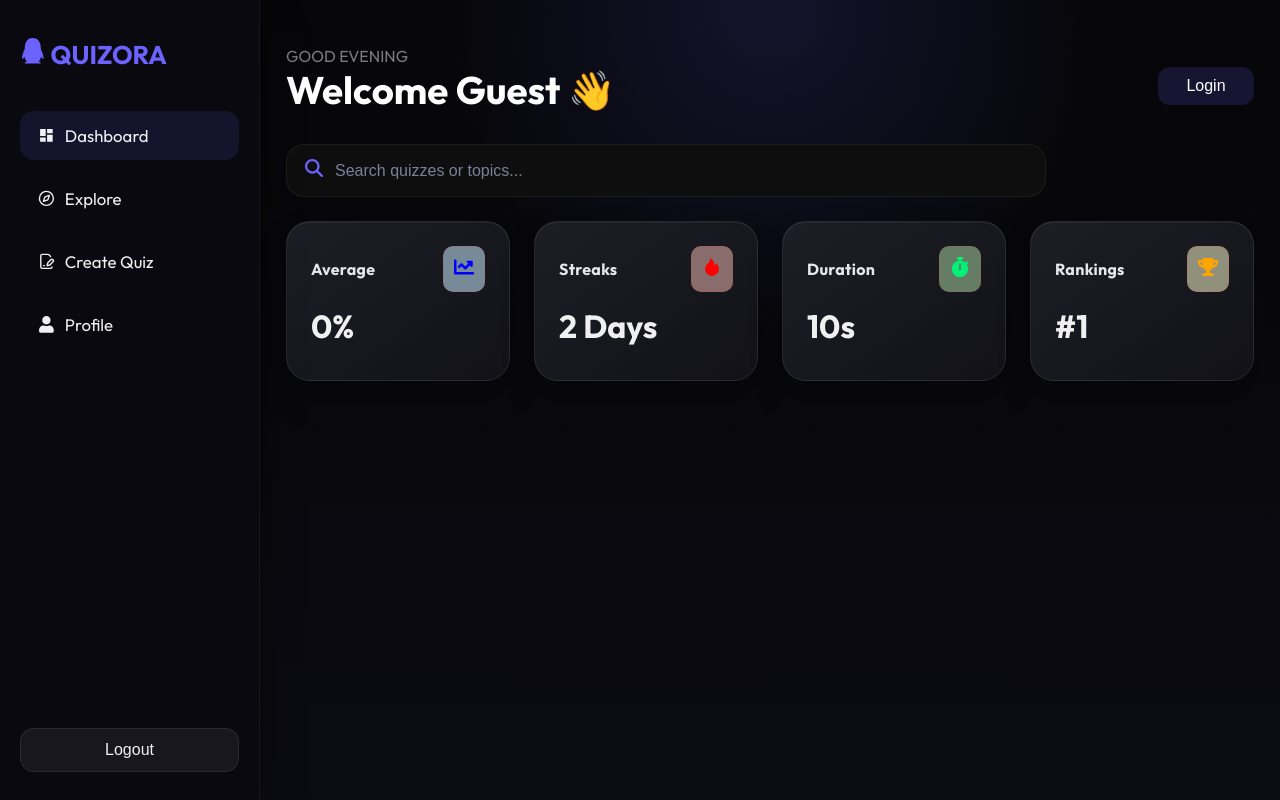
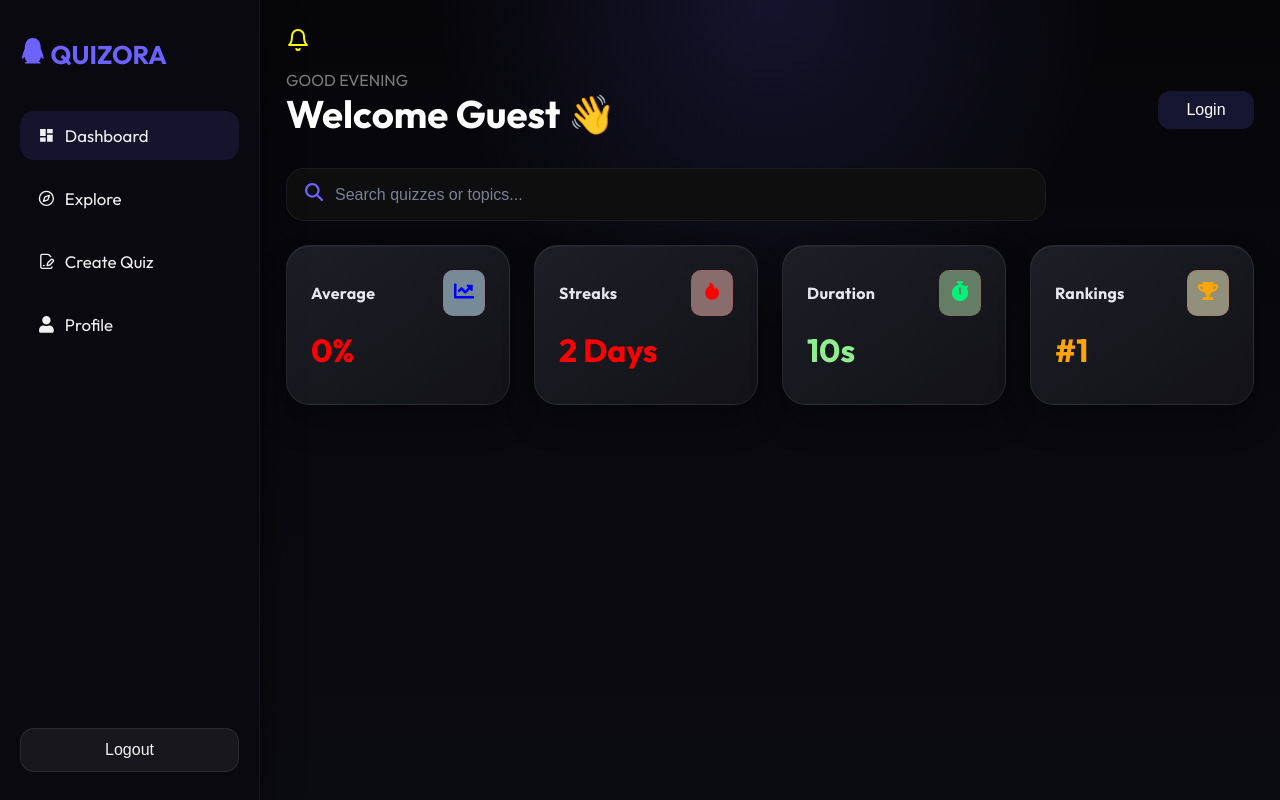
Before and after one commit to Tammyboy23/Quiz-App, a React (Vite) app in the folder Frontend/: page / in a window 1280 px wide. Built offline with nearby package versions, Linux system fonts and the light colour scheme; a web font is replaced by a local one.

Commit message:
Notifications added

```diff
--- a/Frontend/src/Pages/Home.jsx
+++ b/Frontend/src/Pages/Home.jsx
@@ -1,12 +1,17 @@
-import { AiFillFire } from "react-icons/ai";
+import {  AiFillFire } from "react-icons/ai";
 import Top from "./top";
-import { FaChartLine, FaTrophy } from "react-icons/fa";
-import { FaClockRotateLeft , FaMagnifyingGlass, FaStopwatch } from "react-icons/fa6";
+import {  FaChartLine, FaTrophy } from "react-icons/fa";
+import { FaMagnifyingGlass, FaStopwatch } from "react-icons/fa6";
+import { LuBell, LuBellDot } from "react-icons/lu";
+import { useState } from "react";
 
 function Home(){
     const average = Number(localStorage.getItem("average") || 0);
+    const [notication, setnotification] = useState([]);
     return(
         <>
+        <div className="notfication">{notication == 0 ? ( <LuBell  color="yellow" size={24}/>) : ( <LuBellDot  color="yellow" size={24}/> )}</div>
+
         <Top/>
         <div className="home">
         <div className="title">
@@ -18,19 +23,25 @@ function Home(){
                 <div className="board-top"><h3>Average</h3><span style={{
                     background: 'hsl(205, 14%, 53%)',
                 }}><FaChartLine size="20" color="blue" /></span></div>
-                <h1>{average}%</h1>
+                <h1 style={{
+                    color: average > 80 ? 'green' : average > 50 ? 'yellow' :  average > 30 ? 'orange' : 'red',
+                }}>{average}%</h1>
             </div>
             <div className="board">
                 <div className="board-top"><h3>Streaks</h3> <span style={{
                     background: 'hsl(0, 12%, 48%)',
                 }}><AiFillFire  size="20" color="red"/></span></div>
-                <h1>2 Days</h1>
+                <h1 style={{
+                    color: 'red',
+                }}>2 Days</h1>
             </div>
             <div className="board">
                 <div className="board-top"><h3>Duration</h3><span style={{
                     background: 'hsl(120, 11%, 44%)',
                 }}><FaStopwatch size="20" color="hsl(150, 100%, 47%)"/> </span></div>
-                <h1>10s</h1>
+                <h1 style={{
+                    color: 'lightgreen'
+                }}>10s</h1>
             </div>
             <div className="board">
                 <div className="board-top">
@@ -39,7 +50,9 @@ function Home(){
                         background: '#91907b',
                     }}><FaTrophy  size="20" color="orange"/></span>
                 </div>
-                <h1>#1</h1>
+                <h1 style={{
+                    color: 'orange'
+                }}>#1</h1>
             </div>
         </div>
         </div>
--- a/Frontend/src/index.css
+++ b/Frontend/src/index.css
@@ -1979,3 +1979,15 @@ height: 40px
     align-self: stretch;
   }
 }
+.notfication{
+ display: flex;
+ align-items: flex-end;
+}
+@media(max-width: 900px){
+  .notfication{
+    position: absolute;
+    right: 0;
+    display: flex;
+    margin: 10px;
+  }
+}
```
